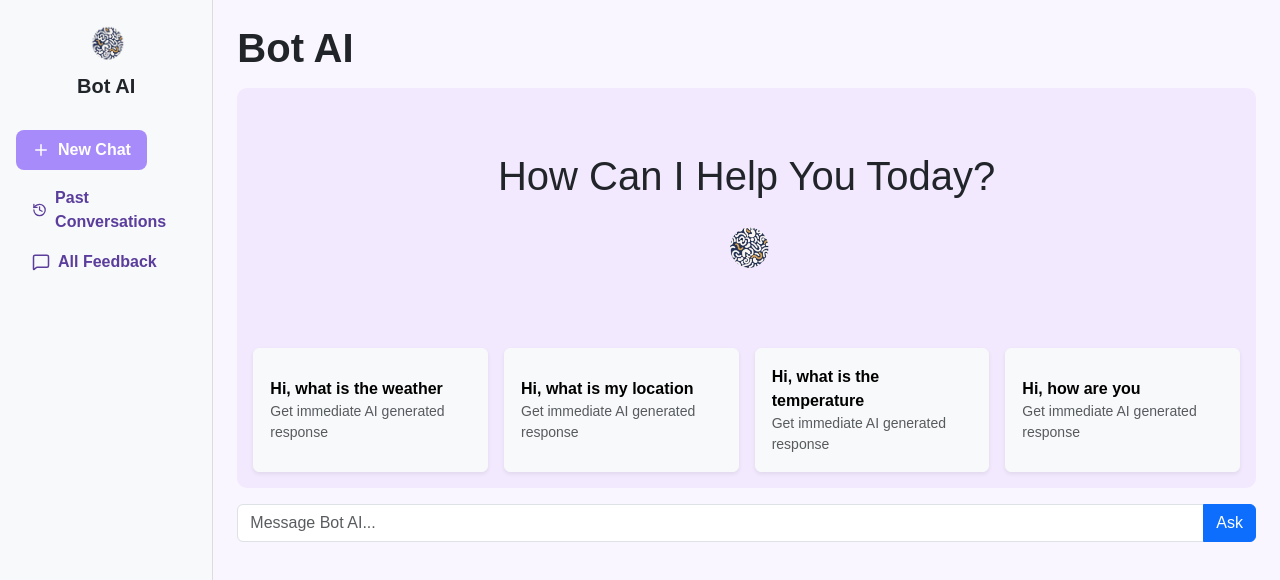
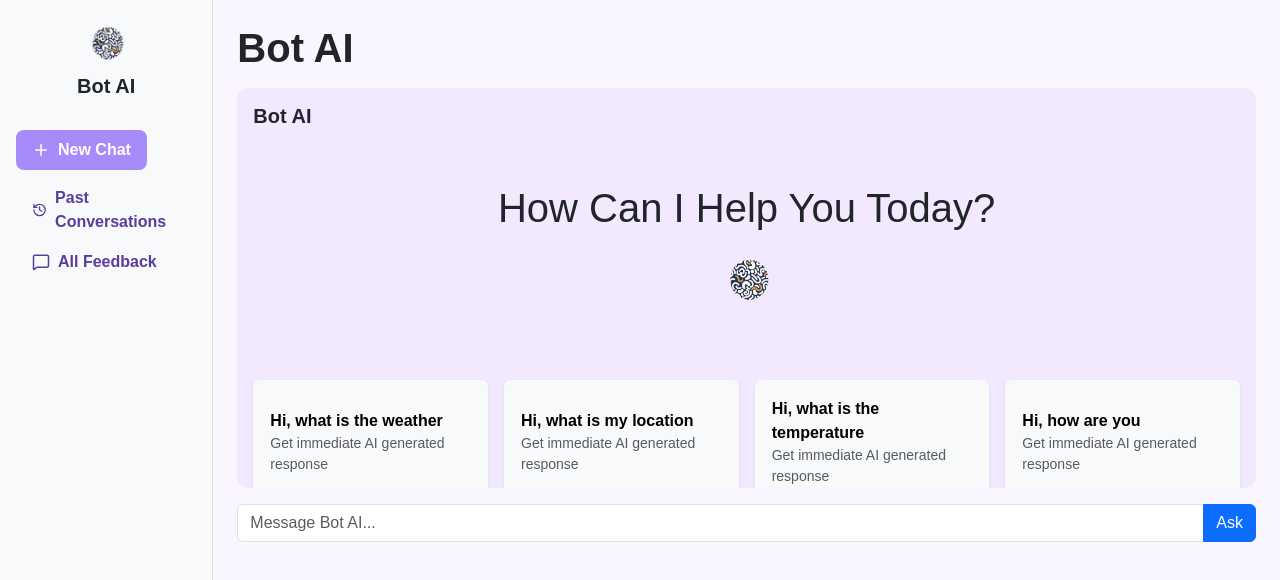
Before and after one commit to Hemavathylakisha/BUILDOUT_XBOTAI, a React (Vite) app: page / in a window 1280 px wide. Shown: the top 580 px of the page. Built offline with nearby package versions, Linux system fonts and the light colour scheme.

Commit message:
latest header updated

```diff
--- a/src/components/ChatWindow.jsx
+++ b/src/components/ChatWindow.jsx
@@ -84,7 +84,7 @@ export default function ChatWindow() {
             className="chat-container mb-3 d-flex flex-column"
             style={{ height: "400px", overflowY: "auto" }}
           >
-             {/* <h5 className="fw-bold">Bot AI</h5> */}
+             <h5 className="fw-bold">Bot AI</h5>
             {/* Quick Suggestions */}
             {messages.length === 0 && (
               <div className="text-center mb-3 mt-5">
```
